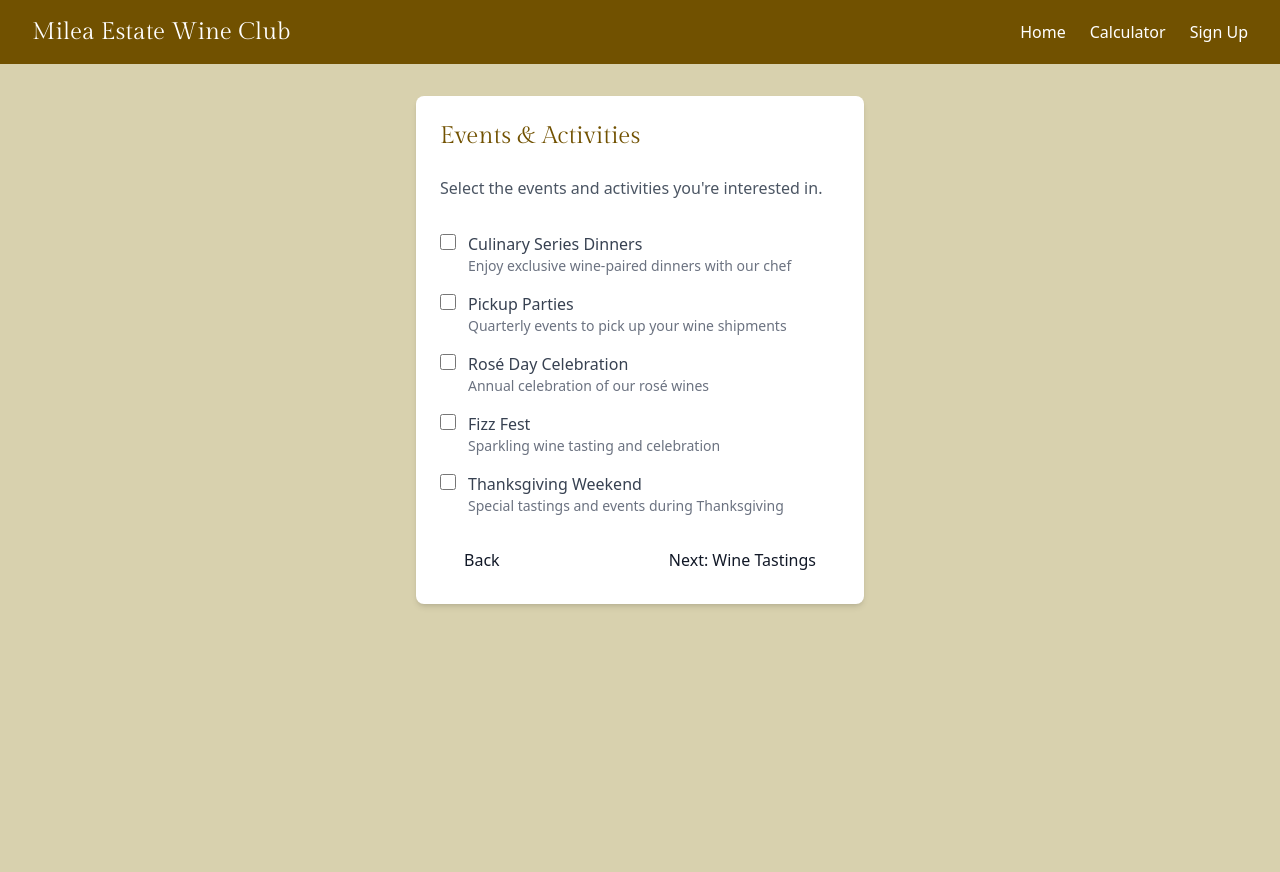
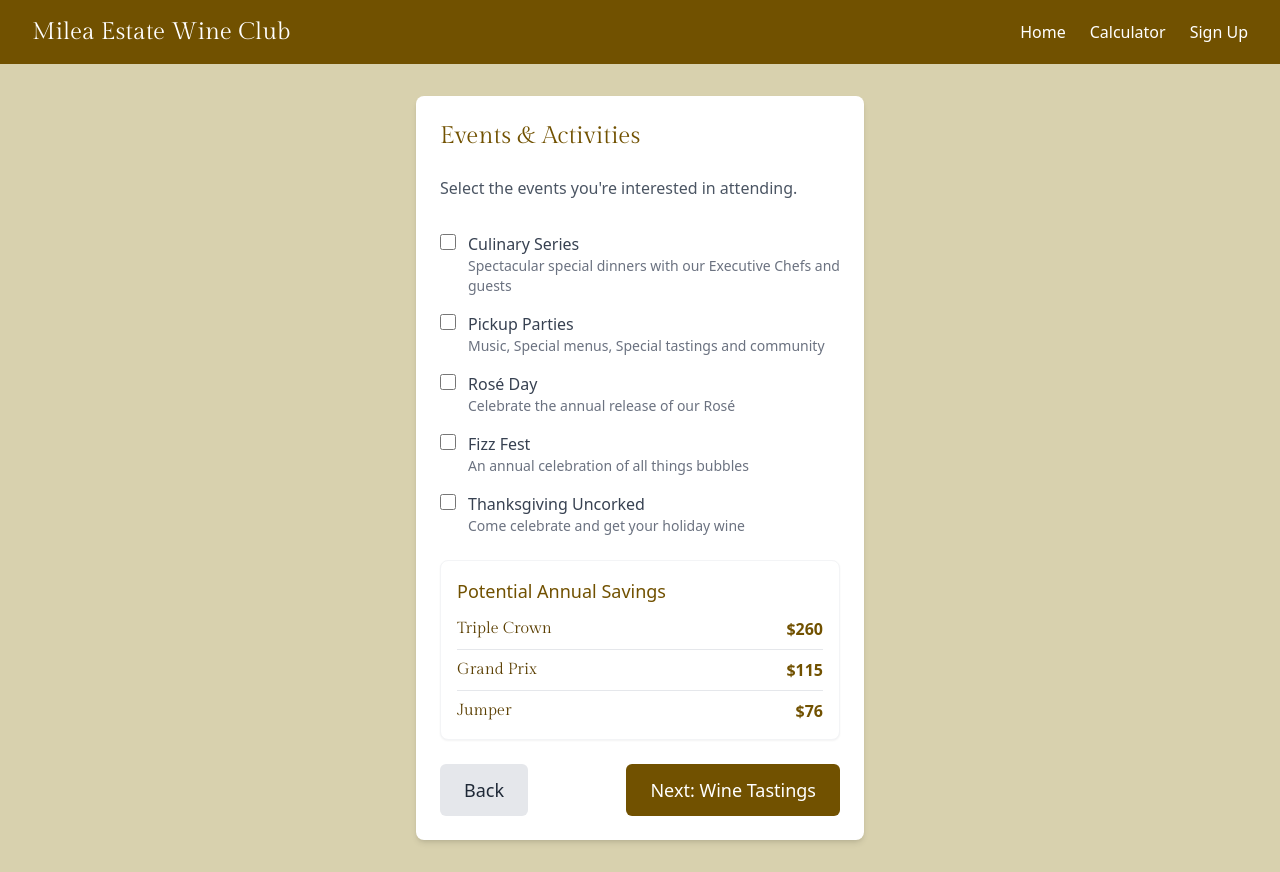
Before and after one commit to russellmoss/club-calculator, a React (Create React App) app: page /calculator in a window 1280 px wide. Both pictures are taken after a click on the button "Next: Events & Activities". Built offline with nearby package versions, Linux system fonts and the light colour scheme.

Commit message:
Update calculator components with improved UI and functionality: - Add SavingsTally component - Update form layouts and styling - Improve button interactions - Add descriptive text for events and tastings

```diff
--- a/src/components/calculator/EventsForm.jsx
+++ b/src/components/calculator/EventsForm.jsx
@@ -1,6 +1,6 @@
 import React from 'react';
 import { useCalculator } from '../../contexts/CalculatorContext';
-import Button from '../common/Button';
+import SavingsTally from './SavingsTally';
 
 const EventsForm = () => {
   const { formData, updateEventSelection, currentStep, nextStep, prevStep } = useCalculator();
@@ -12,69 +12,130 @@ const EventsForm = () => {
     nextStep();
   };
 
-  const events = [
-    {
-      id: 'culinarySeries',
-      name: 'Culinary Series Dinners',
-      description: 'Enjoy exclusive wine-paired dinners with our chef'
-    },
-    {
-      id: 'pickupParties',
-      name: 'Pickup Parties',
-      description: 'Quarterly events to pick up your wine shipments'
-    },
-    {
-      id: 'roseDay',
-      name: 'Rosé Day Celebration',
-      description: 'Annual celebration of our rosé wines'
-    },
-    {
-      id: 'fizzFest',
-      name: 'Fizz Fest',
-      description: 'Sparkling wine tasting and celebration'
-    },
-    {
-      id: 'thanksgiving',
-      name: 'Thanksgiving Weekend',
-      description: 'Special tastings and events during Thanksgiving'
-    }
-  ];
-
   return (
     <div className="max-w-2xl mx-auto p-6 bg-white rounded-lg shadow-md">
       <h2 className="text-2xl font-gilda text-primary mb-6">Events & Activities</h2>
-      <p className="text-gray-600 mb-8">Select the events and activities you're interested in.</p>
+      <p className="text-gray-600 mb-8">Select the events you're interested in attending.</p>
 
       <form onSubmit={handleSubmit} className="space-y-6">
         <div className="space-y-4">
-          {events.map((event) => (
-            <div key={event.id} className="flex items-start">
+          <div className="flex items-start">
             <div className="flex items-center h-5">
               <input
                 type="checkbox"
-                  id={event.id}
-                  checked={formData.selectedEvents[event.id]}
-                  onChange={(e) => updateEventSelection(event.id, e.target.checked)}
+                id="culinarySeries"
+                checked={formData.selectedEvents.culinarySeries}
+                onChange={(e) => updateEventSelection('culinarySeries', e.target.checked)}
                 className="h-4 w-4 text-primary border-gray-300 rounded focus:ring-primary"
               />
             </div>
             <div className="ml-3">
-                <label htmlFor={event.id} className="font-medium text-gray-700">
-                  {event.name}
+              <label htmlFor="culinarySeries" className="font-medium text-gray-700">
+                Culinary Series
               </label>
-                <p className="text-gray-500 text-sm">{event.description}</p>
+              <p className="text-gray-500 text-sm">
+                Spectacular special dinners with our Executive Chefs and guests
+              </p>
             </div>
           </div>
-          ))}
+
+          <div className="flex items-start">
+            <div className="flex items-center h-5">
+              <input
+                type="checkbox"
+                id="pickupParties"
+                checked={formData.selectedEvents.pickupParties}
+                onChange={(e) => updateEventSelection('pickupParties', e.target.checked)}
+                className="h-4 w-4 text-primary border-gray-300 rounded focus:ring-primary"
+              />
+            </div>
+            <div className="ml-3">
+              <label htmlFor="pickupParties" className="font-medium text-gray-700">
+                Pickup Parties
+              </label>
+              <p className="text-gray-500 text-sm">
+                Music, Special menus, Special tastings and community
+              </p>
+            </div>
           </div>
 
+          <div className="flex items-start">
+            <div className="flex items-center h-5">
+              <input
+                type="checkbox"
+                id="roseDay"
+                checked={formData.selectedEvents.roseDay}
+                onChange={(e) => updateEventSelection('roseDay', e.target.checked)}
+                className="h-4 w-4 text-primary border-gray-300 rounded focus:ring-primary"
+              />
+            </div>
+            <div className="ml-3">
+              <label htmlFor="roseDay" className="font-medium text-gray-700">
+                Rosé Day
+              </label>
+              <p className="text-gray-500 text-sm">
+                Celebrate the annual release of our Rosé
+              </p>
+            </div>
+          </div>
+
+          <div className="flex items-start">
+            <div className="flex items-center h-5">
+              <input
+                type="checkbox"
+                id="fizzFest"
+                checked={formData.selectedEvents.fizzFest}
+                onChange={(e) => updateEventSelection('fizzFest', e.target.checked)}
+                className="h-4 w-4 text-primary border-gray-300 rounded focus:ring-primary"
+              />
+            </div>
+            <div className="ml-3">
+              <label htmlFor="fizzFest" className="font-medium text-gray-700">
+                Fizz Fest
+              </label>
+              <p className="text-gray-500 text-sm">
+                An annual celebration of all things bubbles
+              </p>
+            </div>
+          </div>
+
+          <div className="flex items-start">
+            <div className="flex items-center h-5">
+              <input
+                type="checkbox"
+                id="thanksgiving"
+                checked={formData.selectedEvents.thanksgiving}
+                onChange={(e) => updateEventSelection('thanksgiving', e.target.checked)}
+                className="h-4 w-4 text-primary border-gray-300 rounded focus:ring-primary"
+              />
+            </div>
+            <div className="ml-3">
+              <label htmlFor="thanksgiving" className="font-medium text-gray-700">
+                Thanksgiving Uncorked
+              </label>
+              <p className="text-gray-500 text-sm">
+                Come celebrate and get your holiday wine
+              </p>
+            </div>
+          </div>
+        </div>
+
+        <SavingsTally />
+
         <div className="flex justify-between">
-          <Button type="button" variant="secondary" onClick={prevStep}>
+          <button
+            type="button"
+            onClick={prevStep}
+            className="bg-gray-200 text-gray-800 py-3 px-6 rounded-md text-lg font-medium hover:bg-gray-300 transition-colors"
+          >
             Back
-          </Button>
-          <Button type="submit">
+          </button>
+          <button
+            type="submit"
+            className="bg-primary text-white py-3 px-6 rounded-md text-lg font-medium hover:bg-darkBrownHover transition-colors"
+          >
             Next: Wine Tastings
-          </Button>
+          </button>
         </div>
       </form>
     </div>
--- a/src/components/calculator/ResultsPage.jsx
+++ b/src/components/calculator/ResultsPage.jsx
@@ -1,109 +1,145 @@
-import React from 'react';
+import React, { useState } from 'react';
 import { useCalculator } from '../../contexts/CalculatorContext';
-import { calculateSavings } from '../../utils/calculatorUtils';
+import Button from '../common/Button';
+import Modal from '../common/Modal';
+import ClubSignupForm from '../clubSignup/ClubSignupForm';
 
 const ResultsPage = () => {
-  const {
-    monthlyBottles,
-    averageBottlePrice,
-    annualEvents,
-    annualTastings,
-    culinarySeries,
-    setCurrentStep
-  } = useCalculator();
+  const { savings, resetCalculator } = useCalculator();
+  const [showSignupModal, setShowSignupModal] = useState(false);
+  const [selectedClub, setSelectedClub] = useState(null);
 
-  const savings = calculateSavings({
-    monthlyBottles,
-    averageBottlePrice,
-    annualEvents,
-    annualTastings,
-    culinarySeries
-  });
-
-  const tiers = [
-    {
-      name: 'Jumper',
-      description: 'Perfect for wine enthusiasts who want to start their journey',
-      benefits: [
-        '10% off all wine purchases',
-        'Two complimentary tastings per month',
-        'Access to member-only events',
-        'Priority access to limited releases'
-      ],
-      savings: savings.jumper
-    },
-    {
-      name: 'Grand Prix',
-      description: 'Enhanced benefits for the dedicated wine collector',
-      benefits: [
-        '15% off all wine purchases',
-        'Four complimentary tastings per month',
-        'Access to member-only events',
-        'Priority access to limited releases',
-        'Exclusive access to Grand Prix events'
-      ],
-      savings: savings.grandPrix
-    },
-    {
-      name: 'Triple Crown',
-      description: 'The ultimate wine club experience',
-      benefits: [
-        '20% off all wine purchases',
-        'Unlimited complimentary tastings',
-        'Access to member-only events',
-        'Priority access to limited releases',
-        'Exclusive access to Triple Crown events',
-        'Food discounts at events',
-        'Special recognition at events'
-      ],
-      savings: savings.tripleCrown
-    }
-  ];
+  const handleJoinClub = (clubId) => {
+    setSelectedClub(clubId);
+    setShowSignupModal(true);
+  };
 
   return (
-    <div className="space-y-8">
-      <div className="text-center">
-        <h2 className="text-2xl font-gilda text-primary mb-4">
-          Your Wine Club Recommendations
-        </h2>
-        <p className="text-gray-700">
-          Based on your preferences, here are the best options for you.
-        </p>
+    <div className="max-w-3xl mx-auto p-6 bg-white rounded-lg shadow-md">
+      <h2 className="text-2xl font-gilda text-primary mb-6 text-center">Your Potential Annual Savings</h2>
+
+      {/* Triple Crown */}
+      <div className="mb-6 p-6 rounded-lg border-2 border-primary bg-background">
+        <div className="flex justify-between items-center mb-4">
+          <h3 className="text-xl font-gilda text-primary">Triple Crown</h3>
+          <div className="text-right">
+            <div className="text-sm text-gray-600">Annual Savings</div>
+            <div className="text-2xl font-bold text-primary">${Math.round(savings.tripleCrown)}</div>
+          </div>
+        </div>
+
+        <div className="mb-4">
+          <h4 className="font-medium mb-2">Club Benefits:</h4>
+          <ul className="list-disc pl-5 space-y-1">
+            <li className="text-sm">12 bottles per shipment (4x/year)</li>
+            <li className="text-sm">15% off all Milea wines</li>
+            <li className="text-sm">15% off Milea accommodations</li>
+            <li className="text-sm">15% off Milea Local & Seasonal plates</li>
+            <li className="text-sm">Reciprocal membership with Hudson Valley Vineyards</li>
+            <li className="text-sm">Fully customizable shipments</li>
+            <li className="text-sm">Access to exclusive club-only events</li>
+            <li className="text-sm">Free quarterly tastings for member + 3 guests</li>
+          </ul>
+        </div>
+
+        <button
+          onClick={() => handleJoinClub(process.env.REACT_APP_CLUB_TRIPLE_CROWN_ID)}
+          className="w-full bg-primary text-white py-4 px-6 rounded-md text-lg font-medium hover:bg-darkBrownHover transition-colors"
+        >
+          Join Triple Crown
+        </button>
       </div>
 
-      <div className="space-y-6">
-        {tiers.map((tier) => (
-          <div
-            key={tier.name}
-            className="bg-white rounded-lg shadow-md p-6 border border-gray-200"
-          >
-            <div className="flex justify-between items-start mb-4">
-              <div>
-                <h3 className="text-xl font-gilda text-primary">{tier.name} Tier</h3>
-                <p className="text-sm text-gray-600 mt-1">{tier.description}</p>
-              </div>
-              <span className="text-2xl font-bold text-green-600">
-                ${tier.savings.toFixed(2)}
-              </span>
-            </div>
+      {/* Grand Prix */}
+      <div className="mb-6 p-6 rounded-lg border border-gray-200">
+        <div className="flex justify-between items-center mb-4">
+          <h3 className="text-xl font-gilda text-darkBrown">Grand Prix</h3>
+          <div className="text-right">
+            <div className="text-sm text-gray-600">Annual Savings</div>
+            <div className="text-2xl font-bold text-primary">${Math.round(savings.grandPrix)}</div>
+          </div>
+        </div>
 
-            <div className="space-y-2 text-sm text-gray-600">
-              {tier.benefits.map((benefit, index) => (
-                <p key={index}>• {benefit}</p>
-              ))}
-            </div>
-          </div>
-        ))}
+        <div className="mb-4">
+          <h4 className="font-medium mb-2">Club Benefits:</h4>
+          <ul className="list-disc pl-5 space-y-1">
+            <li className="text-sm">6 bottles per shipment (4x/year)</li>
+            <li className="text-sm">15% off all Milea wines</li>
+            <li className="text-sm">Fully customizable shipments</li>
+            <li className="text-sm">Access to exclusive club-only events</li>
+            <li className="text-sm">Free quarterly tastings for member + 3 guests</li>
+          </ul>
+        </div>
+
+        <button
+          onClick={() => handleJoinClub(process.env.REACT_APP_CLUB_GRAND_PRIX_ID)}
+          className="w-full bg-primary text-white py-4 px-6 rounded-md text-lg font-medium hover:bg-darkBrownHover transition-colors"
+        >
+          Join Grand Prix
+        </button>
       </div>
 
-      <div className="mt-8">
+      {/* Jumper */}
+      <div className="mb-6 p-6 rounded-lg border border-gray-200">
+        <div className="flex justify-between items-center mb-4">
+          <h3 className="text-xl font-gilda text-darkBrown">Jumper</h3>
+          <div className="text-right">
+            <div className="text-sm text-gray-600">Annual Savings</div>
+            <div className="text-2xl font-bold text-primary">${Math.round(savings.jumper)}</div>
+          </div>
+        </div>
+
+        <div className="mb-4">
+          <h4 className="font-medium mb-2">Club Benefits:</h4>
+          <ul className="list-disc pl-5 space-y-1">
+            <li className="text-sm">4 bottles per shipment (4x/year)</li>
+            <li className="text-sm">10% off all Milea wines</li>
+            <li className="text-sm">Curated selection</li>
+            <li className="text-sm">Access to exclusive club-only events</li>
+          </ul>
+        </div>
+
         <button
-          onClick={() => setCurrentStep(0)}
-          className="w-full bg-primary text-white px-6 py-3 rounded-md hover:bg-darkBrownHover transition-colors"
+          onClick={() => handleJoinClub(process.env.REACT_APP_CLUB_JUMPER_ID)}
+          className="w-full bg-primary text-white py-4 px-6 rounded-md text-lg font-medium hover:bg-darkBrownHover transition-colors"
+        >
+          Join Jumper
+        </button>
+      </div>
+
+      <div className="mt-8 text-center">
+        <a
+          href="https://mileaestatevineyard.com/wine-club/"
+          target="_blank"
+          rel="noopener noreferrer"
+          className="text-primary hover:underline font-medium"
+        >
+          Learn more about the clubs
+        </a>
+      </div>
+
+      <div className="mt-6 text-center">
+        <button
+          onClick={resetCalculator}
+          className="bg-gray-200 text-gray-800 py-3 px-6 rounded-md text-lg font-medium hover:bg-gray-300 transition-colors"
         >
           Start Over
         </button>
       </div>
+
+      {/* Modal for club signup */}
+      {showSignupModal && (
+        <Modal
+          isOpen={showSignupModal}
+          onClose={() => setShowSignupModal(false)}
+          title="Join Milea Wine Club"
+        >
+          <ClubSignupForm
+            clubId={selectedClub}
+            onClose={() => setShowSignupModal(false)}
+          />
+        </Modal>
+      )}
     </div>
   );
 };
--- /dev/null
+++ b/src/components/calculator/SavingsTally.jsx
@@ -0,0 +1,31 @@
+import React from 'react';
+import { useCalculator } from '../../contexts/CalculatorContext';
+
+const SavingsTally = () => {
+  const { savings } = useCalculator();
+
+  return (
+    <div className="bg-white rounded-lg shadow-sm p-4 mb-6 border border-gray-100">
+      <h3 className="text-lg font-medium text-primary mb-3">Potential Annual Savings</h3>
+
+      <div className="space-y-2">
+        <div className="flex justify-between items-center border-b pb-2">
+          <span className="font-gilda text-darkBrown">Triple Crown</span>
+          <span className="font-bold text-primary">${Math.round(savings.tripleCrown)}</span>
+        </div>
+
+        <div className="flex justify-between items-center border-b pb-2">
+          <span className="font-gilda text-darkBrown">Grand Prix</span>
+          <span className="font-bold text-primary">${Math.round(savings.grandPrix)}</span>
+        </div>
+
+        <div className="flex justify-between items-center">
+          <span className="font-gilda text-darkBrown">Jumper</span>
+          <span className="font-bold text-primary">${Math.round(savings.jumper)}</span>
+        </div>
+      </div>
+    </div>
+  );
+};
+
+export default SavingsTally;
--- a/src/contexts/CalculatorContext.jsx
+++ b/src/contexts/CalculatorContext.jsx
@@ -4,9 +4,13 @@ import { calculateSavings } from '../utils/calculatorUtils';
 const CalculatorContext = createContext();
 
 export const CalculatorProvider = ({ children }) => {
+  const [currentStep, setCurrentStep] = useState(0);
   const [formData, setFormData] = useState({
-    bottlesPerMonth: 0,
-    giftBottlesPerYear: 0,
+    monthlyBottles: 0,
+    averageBottlePrice: 0,
+    annualEvents: 0,
+    annualTastings: 0,
+    culinarySeries: 0,
     selectedEvents: {
       culinarySeries: false,
       pickupParties: false,
@@ -18,28 +22,97 @@ export const CalculatorProvider = ({ children }) => {
     complimentaryTastings: 0
   });
 
-  const [currentStep, setCurrentStep] = useState(0);
   const [savings, setSavings] = useState({
     tripleCrown: 0,
     grandPrix: 0,
     jumper: 0
   });
 
+  // Reset calculator state when component mounts
+  useEffect(() => {
+    resetCalculator();
+  }, []);
+
+  // Update form data
+  const updateFormData = (data) => {
+    setFormData(prevState => ({
+      ...prevState,
+      ...data
+    }));
+  };
+
   // Calculate savings whenever form data changes
   useEffect(() => {
-    const newSavings = calculateSavings(formData);
+    const newSavings = calculateSavingsForAllTiers();
     setSavings(newSavings);
   }, [formData]);
 
-  const updateFormData = (data) => {
-    setFormData(prev => ({ ...prev, ...data }));
+  const calculateSavingsForAllTiers = () => {
+    // Base savings - wine discounts
+    let tripleCrownTotal = 230; // Base wine savings
+    let grandPrixTotal = 115;  // Base wine savings
+    let jumperTotal = 76;     // Base wine savings
+
+    // Food discounts (Triple Crown only)
+    tripleCrownTotal += 30;
+
+    // Calculate event savings
+    if (formData.selectedEvents.culinarySeries) {
+      // $25 off each dinner, assuming at least two per year
+      tripleCrownTotal += 50;
+      grandPrixTotal += 50;
+      jumperTotal += 50;
+    }
+
+    if (formData.selectedEvents.pickupParties) {
+      // Two free tickets at $35 each for 4 parties
+      const pickupSavings = 2 * 35 * 4;
+      tripleCrownTotal += pickupSavings;
+      grandPrixTotal += pickupSavings;
+      jumperTotal += pickupSavings;
+    }
+
+    // Individual events
+    const eventSavings = (event) => formData.selectedEvents[event] ? 2 * 35 : 0;
+
+    tripleCrownTotal += eventSavings('roseDay');
+    tripleCrownTotal += eventSavings('fizzFest');
+    tripleCrownTotal += eventSavings('thanksgiving');
+
+    grandPrixTotal += eventSavings('roseDay');
+    grandPrixTotal += eventSavings('fizzFest');
+    grandPrixTotal += eventSavings('thanksgiving');
+
+    jumperTotal += eventSavings('roseDay');
+    jumperTotal += eventSavings('fizzFest');
+    jumperTotal += eventSavings('thanksgiving');
+
+    // Quarterly tastings (Triple Crown and Grand Prix only)
+    if (formData.useQuarterlyTastings) {
+      const quarterlySavings = 100 * 4; // $100 per quarter × 4
+      tripleCrownTotal += quarterlySavings;
+      grandPrixTotal += quarterlySavings;
+      // Jumper doesn't get quarterly tastings
+    }
+
+    // Complimentary tastings
+    const complimentarySavings = formData.complimentaryTastings * 25;
+    tripleCrownTotal += complimentarySavings;
+    grandPrixTotal += complimentarySavings;
+    jumperTotal += complimentarySavings;
+
+    return {
+      tripleCrown: tripleCrownTotal,
+      grandPrix: grandPrixTotal,
+      jumper: jumperTotal
+    };
   };
 
   const updateEventSelection = (eventName, isSelected) => {
-    setFormData(prev => ({
-      ...prev,
+    setFormData(prevState => ({
+      ...prevState,
       selectedEvents: {
-        ...prev.selectedEvents,
+        ...prevState.selectedEvents,
         [eventName]: isSelected
       }
     }));
@@ -50,9 +123,13 @@ export const CalculatorProvider = ({ children }) => {
   const goToStep = (step) => setCurrentStep(step);
 
   const resetCalculator = () => {
+    setCurrentStep(0);
     setFormData({
-      bottlesPerMonth: 0,
-      giftBottlesPerYear: 0,
+      monthlyBottles: 0,
+      averageBottlePrice: 0,
+      annualEvents: 0,
+      annualTastings: 0,
+      culinarySeries: 0,
       selectedEvents: {
         culinarySeries: false,
         pickupParties: false,
@@ -63,21 +140,23 @@ export const CalculatorProvider = ({ children }) => {
       useQuarterlyTastings: false,
       complimentaryTastings: 0
     });
-    setCurrentStep(0);
+    setSavings({
+      tripleCrown: 0,
+      grandPrix: 0,
+      jumper: 0
+    });
   };
 
   const getRecommendedTier = () => {
-    const maxSavings = Math.max(savings.tripleCrown, savings.grandPrix, savings.jumper);
-    if (maxSavings === savings.tripleCrown) return 'tripleCrown';
-    if (maxSavings === savings.grandPrix) return 'grandPrix';
-    return 'jumper';
+    const { tripleCrown, grandPrix, jumper } = savings;
+    if (tripleCrown >= grandPrix && tripleCrown >= jumper) return 'Triple Crown';
+    if (grandPrix >= tripleCrown && grandPrix >= jumper) return 'Grand Prix';
+    return 'Jumper';
   };
 
-  return (
-    <CalculatorContext.Provider
-      value={{
+  const value = {
+    currentStep,
     formData,
-        currentStep,
     savings,
     updateFormData,
     updateEventSelection,
@@ -86,8 +165,10 @@ export const CalculatorProvider = ({ children }) => {
     goToStep,
     resetCalculator,
     getRecommendedTier
-      }}
-    >
+  };
+
+  return (
+    <CalculatorContext.Provider value={value}>
       {children}
     </CalculatorContext.Provider>
   );
```
Also changed, not shown: src/components/calculator/ConsumptionForm.jsx (+14 -9 lines), src/components/calculator/TastingsForm.jsx (+20 -20 lines), src/components/calculator/WelcomePage.jsx (+18 -9 lines). Lines whose indentation alone changed are shown as unchanged.
